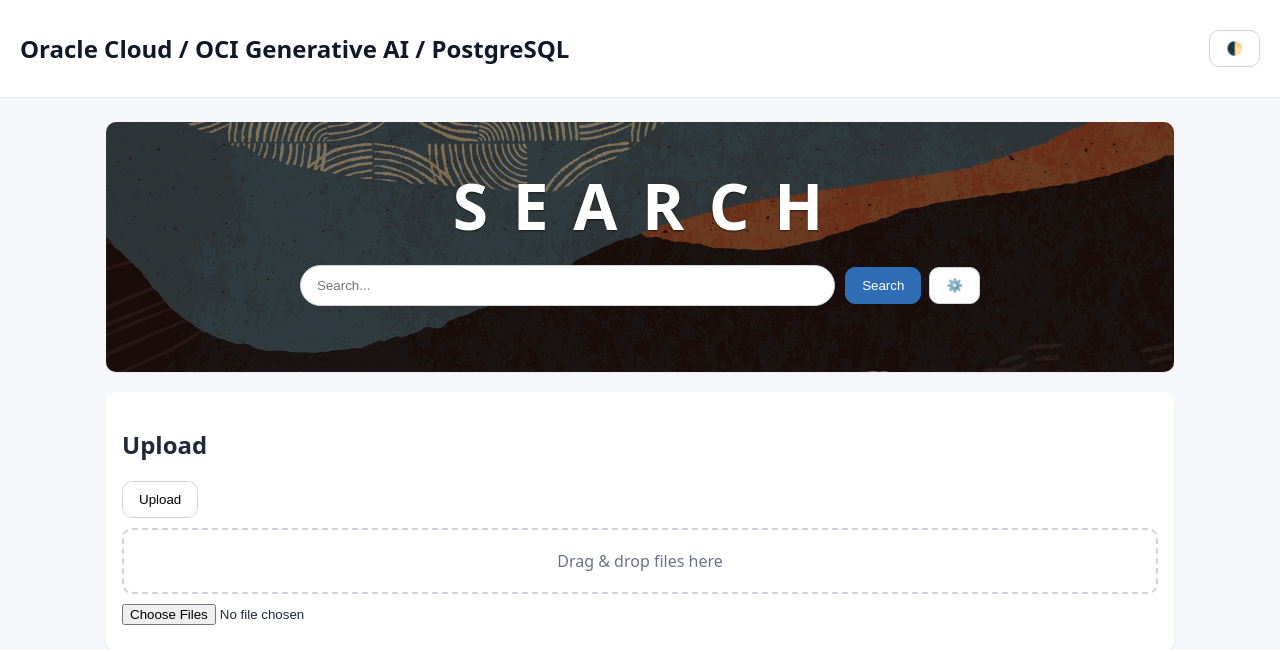
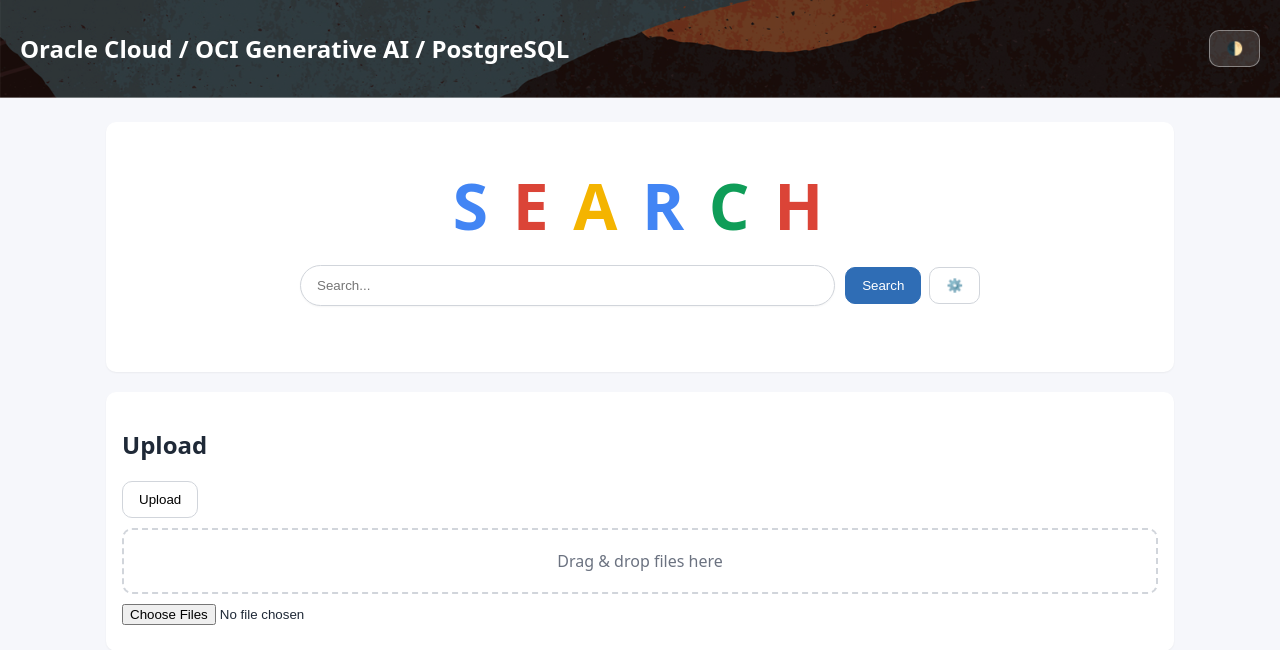
Before and after one commit to shadabshaukat/oracle-livelabs, a Python web app: template search-app/app/templates/index.html in a window 1280 px wide. Shown: the top 650 px of the page. Run offline with Jinja, Linux system fonts and the light colour scheme; the template is opened without the code that fills it, so the values that code supplies are empty.

Commit message:
Oracle Redwood banner added

```diff
--- a/search-app/app/static/style.css
+++ b/search-app/app/static/style.css
@@ -1,19 +1,18 @@
 * { box-sizing: border-box; }
 [hidden] { display: none !important; }
 html, body { margin: 0; padding: 0; font-family: system-ui, -apple-system, Segoe UI, Roboto, Helvetica, Arial, sans-serif; background: #f6f7fb; color: #1f2937; }
-.topbar { background: #fff; color: #111827; padding: 12px 20px; border-bottom: 1px solid #e5e7eb; display: flex; align-items: center; gap: 10px; }
+.topbar { background: linear-gradient(rgba(0,0,0,0.35), rgba(0,0,0,0.35)), url('/static/redwood_blog_banner_1600x600.jpg') center/cover no-repeat; color: #ffffff; padding: 12px 20px; border-bottom: 1px solid rgba(255,255,255,0.35); display: flex; align-items: center; gap: 10px; }
 .topbar .spacer { flex: 1; }
 .topbar h1 { margin: 0; font-size: 16px; font-weight: 600; }
 .container { max-width: 1100px; margin: 24px auto; padding: 0 16px; display: grid; grid-template-columns: 1fr; gap: 20px; }
 .card { background: #fff; border-radius: 10px; padding: 16px; box-shadow: 0 1px 2px rgba(0,0,0,0.05); }
 .card--wide { grid-column: 1 / -1; }
-/* Hero banner: use background image, keep same padding/size, ensure readability */
-.hero { display: flex; flex-direction: column; align-items: center; gap: 16px; padding-top: 40px; padding-bottom: 30px; position: relative; overflow: hidden; background-image: url('/static/redwood_blog_banner_1600x600.jpg'); background-size: cover; background-position: center; background-repeat: no-repeat; color: #ffffff; }
-.hero::before { content: ""; position: absolute; inset: 0; background: rgba(0,0,0,0.35); z-index: 0; border-radius: 10px; }
-.hero > * { position: relative; z-index: 1; }
+/* Hero banner */
+.hero { display: flex; flex-direction: column; align-items: center; gap: 16px; padding-top: 40px; padding-bottom: 30px; }
+
+
 .logo { font-size: 64px; font-weight: 700; letter-spacing: 4px; }
-/* Override colored logo letters within the hero to white for contrast over the banner */
-.hero .logo, .hero .logo .g-blue, .hero .logo .g-red, .hero .logo .g-yellow, .hero .logo .g-green { color: #ffffff; text-shadow: 0 1px 2px rgba(0,0,0,0.6); }
+
 .g-blue { color: #4285F4; }
 .g-red { color: #DB4437; }
 .g-yellow { color: #F4B400; }
@@ -22,6 +21,9 @@ html, body { margin: 0; padding: 0; font-family: system-ui, -apple-system, Segoe
 .search-input { flex: 1; padding: 12px 16px; border: 1px solid #d1d5db; border-radius: 999px; background: #fff; box-shadow: 0 1px 2px rgba(0,0,0,0.04); }
 .search-actions { display: flex; gap: 8px; align-items: center; }
 button.ghost { background: #fff; border: 1px solid #d1d5db; }
+/* Topbar ghost button styling over banner */
+.topbar button.ghost { background: rgba(255,255,255,0.15); border: 1px solid rgba(255,255,255,0.4); color: #fff; }
+.topbar button.ghost:hover { filter: brightness(1.05); }
 .settings { width: 100%; max-width: 680px; border: 1px solid #e5e7eb; border-radius: 10px; padding: 12px; background: #fff; }
 .row { display: flex; align-items: center; gap: 12px; margin: 10px 0; flex-wrap: wrap; }
 .row.wrap { flex-wrap: wrap; }
@@ -68,7 +70,8 @@ button:hover { filter: brightness(0.98); }
 
 /* Dark mode */
 body.dark { background: #0f172a; color: #e5e7eb; }
-body.dark .topbar { background: #0b1220; color: #e5e7eb; border-bottom-color: #1f2937; }
+body.dark .topbar { background: linear-gradient(rgba(0,0,0,0.5), rgba(0,0,0,0.5)), url('/static/redwood_blog_banner_1600x600.jpg') center/cover no-repeat; color: #e5e7eb; border-bottom-color: rgba(255,255,255,0.2); }
+body.dark .topbar button.ghost { background: rgba(255,255,255,0.12); border-color: rgba(255,255,255,0.35); color: #e5e7eb; }
 body.dark .card { background: #0b1220; box-shadow: none; border: 1px solid #1f2937; }
 body.dark .settings, body.dark .panel { background: #0b1220; border-color: #1f2937; color: #e5e7eb; }
 body.dark .search-input { background: #0b1220; color: #e5e7eb; border-color: #1f2937; }
@@ -78,5 +81,3 @@ body.dark .dropzone { background: #0b1220; border-color: #1f2937; color: #94a3b8
 body.dark .dropzone.dragover { background: #0e1530; border-color: #265fa3; color: #e5e7eb; }
 body.dark .hit { background: #0e1530; border-color: #1f2937; }
 body.dark .badge { background: #122255; color: #c7d2fe; }
-/* Dark mode: slightly stronger overlay for readability over banner */
-body.dark .hero::before { background: rgba(0,0,0,0.45); }
```
